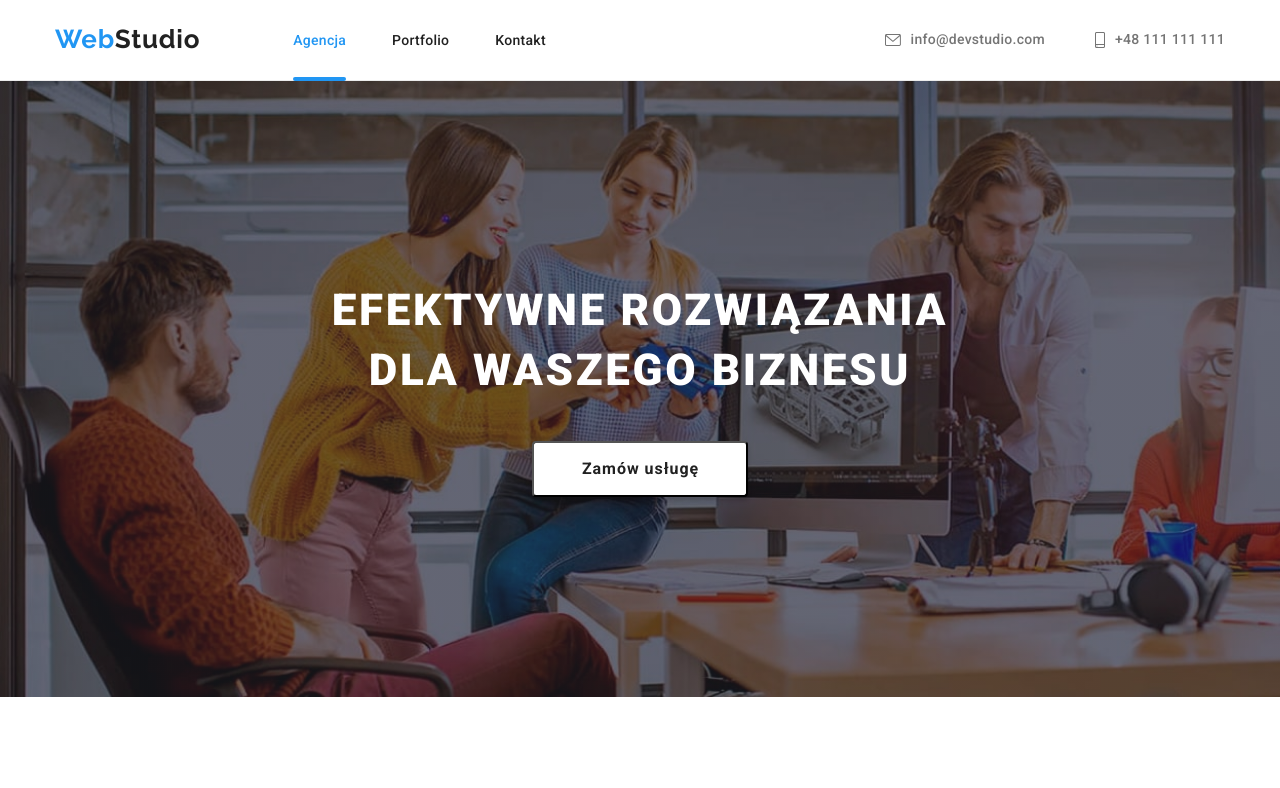
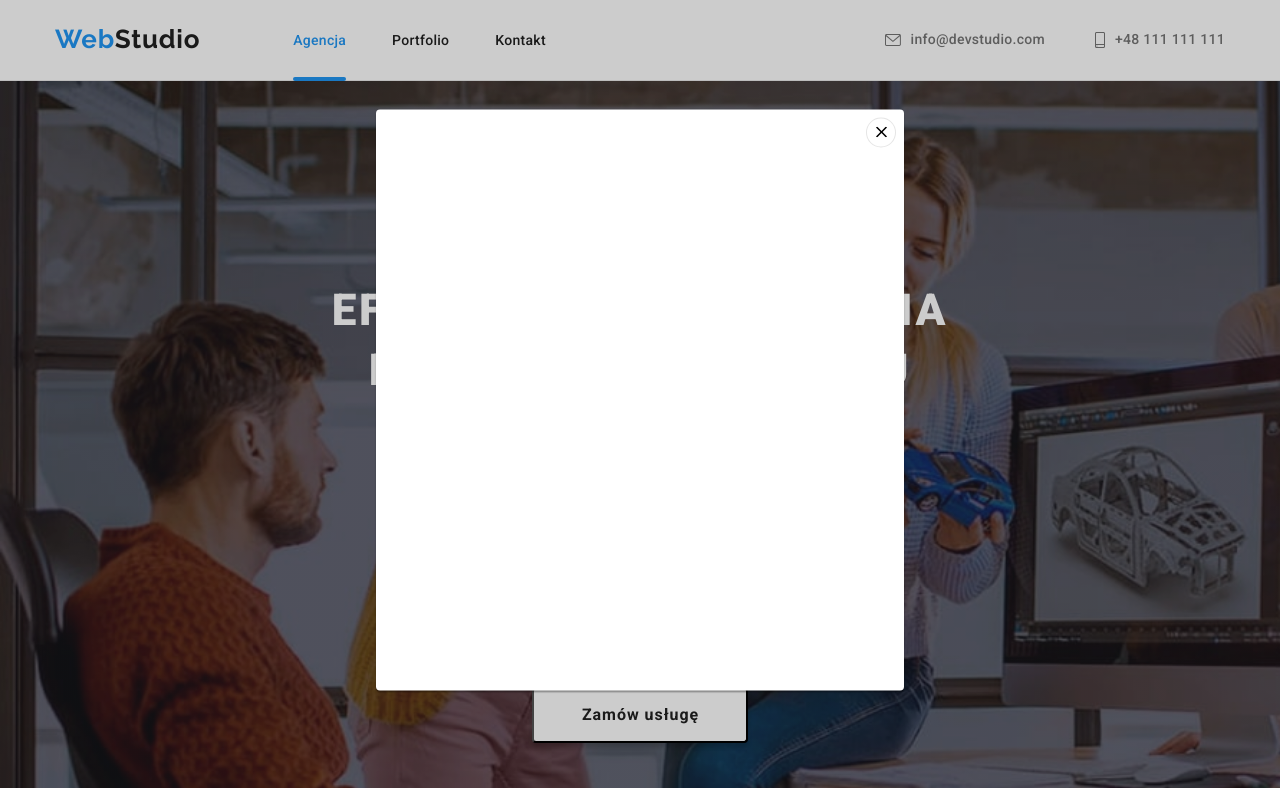
Before and after one commit to Marcin-Figura/goit-markup-hw-05, a plain HTML site: page index.html in a window 1280 px wide. Both pictures are taken after a click on the button "Zamów usługę". Shown: the top 788 px of the page. Drawn offline with nearby package versions, Linux system fonts and the light colour scheme.

Commit message:
Add files via upload

```diff
--- a/index.html
+++ b/index.html
@@ -27,7 +27,11 @@
           >
           <ul class="navigation-list no-decoration">
             <li class="navigation-list-item">
-              <a href="index.html" class="navigation-link navigation-link-active">Agencja</a>
+              <a
+                href="index.html"
+                class="navigation-link navigation-link-active"
+                >Agencja</a
+              >
             </li>
             <li class="navigation-list-item">
               <a href="portfolio.html" class="navigation-link">Portfolio</a>
@@ -56,7 +60,9 @@
         <div class="container">
           <h1 class="hero-banner">EFEKTYWNE ROZWIĄZANIA DLA WASZEGO BIZNESU</h1>
           <button type="button" class="hero-button">
-            <p class="hero-button-text">Zamów usługę</p>
+            <button type="button" class="hero-button" data-modal-open>
+              <p class="hero-button-text">Zamów usługę</p>
+            </button>
           </button>
         </div>
       </article>
@@ -509,5 +515,15 @@
         </div>
       </div>
     </footer>
+    <div class="backdrop is-hidden" data-modal>
+      <div class="modal">
+        <button type="button" class="modal-close" data-modal-close>
+          <svg class="modal-close-icon" width="11" height="11">
+            <use href="images/icons.svg#icon-close-button"></use>
+          </svg>
+        </button>
+      </div>
+    </div>
+    <script src="./js/modal.js"></script>
   </body>
 </html>
--- a/styles.css
+++ b/styles.css
@@ -126,7 +126,7 @@ img {
   transform: scale(1);
   opacity: 1;
   visibility: visible;
-  transition: transform 750ms cubic-bezier(0.4, 0, 0.2, 1);
+  transition: opacity 500ms linear;
 }
 
 .modal{
@@ -161,10 +161,7 @@ img {
   visibility: hidden;
   opacity: 0;
   pointer-events: none;
-  transform: scale(0);
-  transition: transform 750ms cubic-bezier(0.4, 0, 0.2, 1),
-              opacity 750ms cubic-bezier(0.4, 0, 0.2, 1),
-              visibility 750ms cubic-bezier(0.4, 0, 0.2, 1);
+  /*transform: scale(0);*/
 }
 
 /* ========END OKNO MODALNE=========*/
@@ -327,7 +324,6 @@ img {
 .hero-button:focus {
   color: #212121;
   background-color: #ffffff;
-  font-size: 16px;
 }
 
 .hero-button:hover {
```
